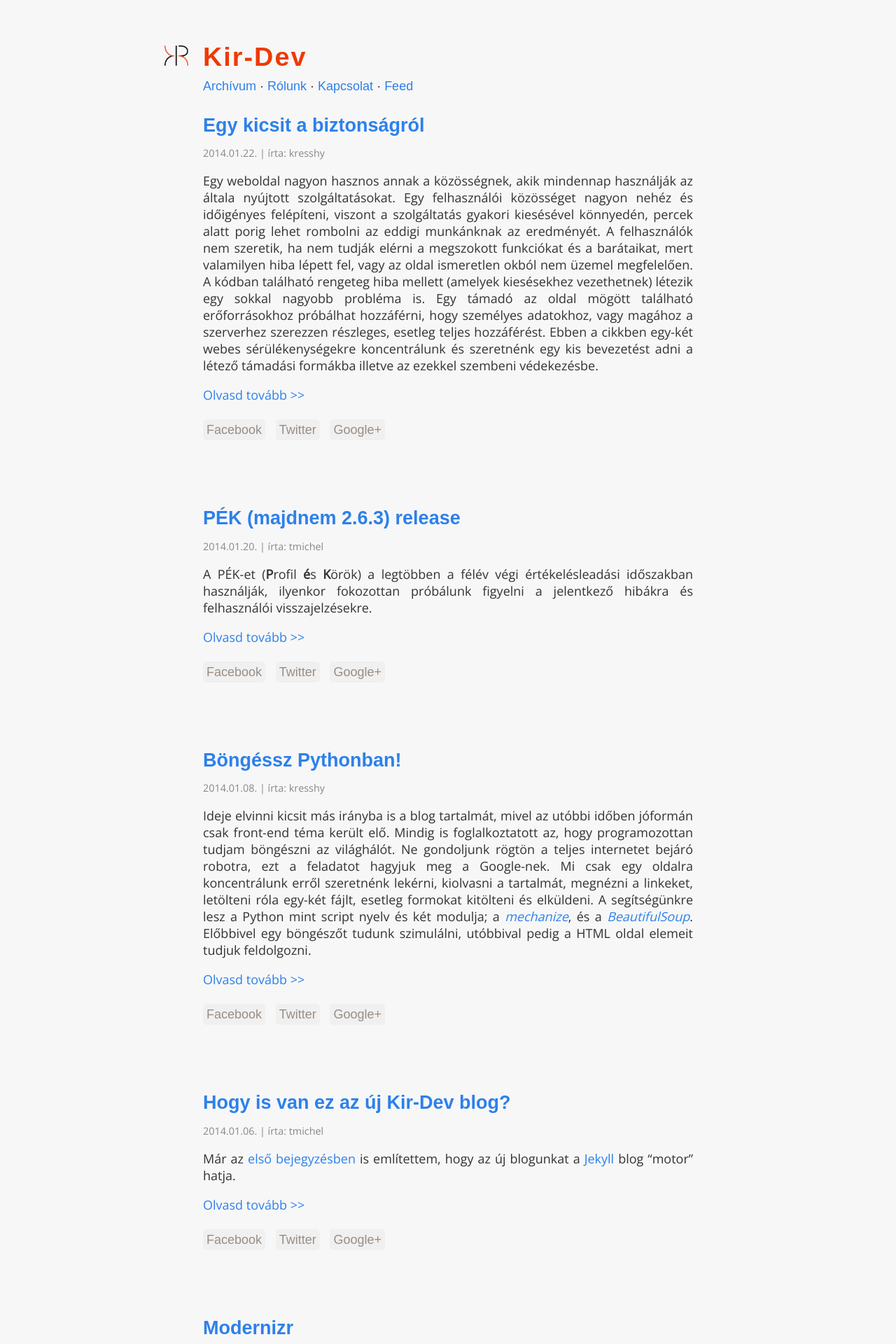
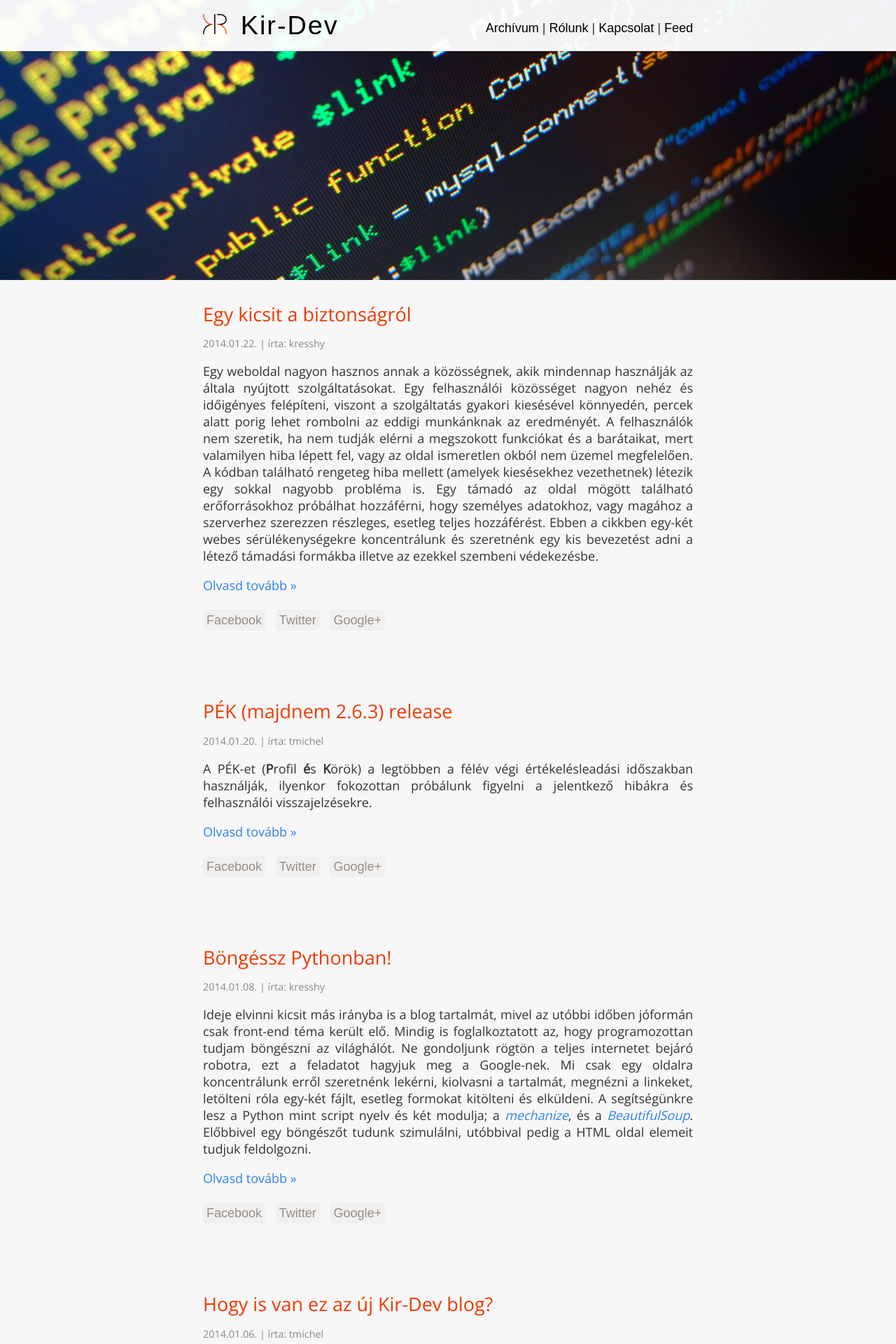
Before and after one commit to kir-dev/kir-dev.sch.bme.hu, a Jekyll site: the page built from index.html, in a window 1280 px wide. Shown: the top 1920 px of the page at 70% size. Built offline with Jekyll 4.4.1, drawn with Linux system fonts in a browser that asks for light colours; some web fonts are replaced; Markdown is read by kramdown in place of the engine named in the settings; the list of posts is cut into pages by our own code; some of the changed text lies outside the part shown.

Commit message:
new blog design

```diff
--- a/_layouts/default.html
+++ b/_layouts/default.html
@@ -17,32 +17,47 @@
         <link rel="shortcut icon" href="/img/favicon.png"/>
     </head>
     <body>
+
         <header id="page-header">
+
+            <div id="navigation">
+                <div class="container">
                     <a href="/">
                         <img src="/img/kirdev.png" alt="logo"/>
                         <h1>
                             Kir-Dev
                         </h1>
                     </a>
-        </header>
+
                     <nav>
                         <a href="/archive">Archívum</a>
-            &middot;
+                        |
                         <a href="/about">Rólunk</a>
-            &middot;
+                        |
                         <a href="/contact">Kapcsolat</a>
-            &middot;
+                        |
                         <a href="/atom.xml">Feed</a>
+
                     </nav>
+                </div>
+            </div>
+
+        </header>
+
+        <div class="container">
             <div id="main">
                 {{content}}
             </div>
+        </div>
+
         <footer>
+            <div class="container">
                 &copy; 2013 Kir-Dev
                 | email: kir-dev [kukac] sch.bme.hu
                 | <a href="https://twitter.com/KirDev">twitter</a>
                 | <a href="https://www.facebook.com/kirdevteam">facebook</a>
                 | #kir-dev on freenode
+            </div>
         </footer>
 
         <script type="text/javascript">
--- a/css/main.css
+++ b/css/main.css
@@ -1,5 +1,4 @@
 body {
-  max-width: 700px;
   margin: 0 auto;
   font-size: 18px;
   color: #333;
@@ -9,7 +8,8 @@ body {
 
 h1 {
   font-size: 1.5em;
-  font-family: 'PT mono', sans-serif;
+  font-family: 'Open Sans', sans-serif;
+  font-weight: 400;
 }
 
 p {
@@ -30,14 +30,33 @@ a:visited {
   color: #ACACAC;
 }
 
+.container {
+  position: relative;
+  width: 700px;
+  margin-left: auto;
+  margin-right: auto;
+}
+
 footer {
+  background: rgba(0, 0, 0, 0.8);
   font-size: 0.6em;
-  color: #888;
-  margin: 20px 0;
+  color: white;
+  height: 100px;
+  margin-top: 20px;
+  padding: 20px;
+}
+
+footer a {
+  color: #ef3900;
+}
+
+footer a:hover {
+  color: white;
 }
 
 nav {
-  margin-top: 10px;
+  float: right;
+  margin-top: 15px;
   font-family: "PT mono", sans-serif;
 }
 
@@ -45,32 +64,40 @@ nav a:visited {
   color: #2D80EB;
 }
 
-header#page-header {
+#page-header {
   position: relative;
-  padding-top: 60px;
+  padding-top: 0px;
   margin-bottom: 0;
   margin-top: 0;
+  min-height: 400px;
+  background: url('../img/header.jpg');
+  background-position: center center;
+  background-repeat: no-repeat;
+  background-size: cover;
 }
 
-header#page-header img {
+#navigation {
+  padding: 15px;
+  background: rgba(255, 255, 255, 0.95);
+}
+
+#navigation img {
   max-width: 34px;
   max-height: 34px;
-  position: absolute;
-  left: -55px;
-  bottom: 9px;
-  display: none;
 }
 
-header#page-header a {
+#navigation a {
   text-decoration: none;
+  color: black;
+}
+
+#navigation a:hover {
   color: #ef3900;
 }
-header#page-header a:hover {
-  color: #862304;
-}
 
-header#page-header h1 {
-  margin: 0;
+#navigation h1 {
+  display: inline;
+  margin-left: 15px;
   font-family: 'PT mono', sans-serif;
   font-size: 2.1em;
   letter-spacing: 2px;
@@ -114,8 +141,12 @@ header#page-header h1 {
   content: '\2192';
 }
 
+.post h1 a {
+  color: #ef3900;
+}
+
 .post h1 a:visited {
-  color: #2D80EB;
+  color: #ef3900;
 }
 
 .post h1 a:hover {
@@ -179,7 +210,7 @@ div.custom-post-share-buttons a:hover {
   cursor: pointer;
   font-family: "PT mono", sans-serif;
   text-decoration: none;
-  background-color:  #2D80EB; /*#a5c63b;*/
+  background-color:  #ef3900; /*#a5c63b;*/
   color: #ffffff;
   -webkit-transition-duration: .4s;
   -webkit-transition-timing-function: ease-out;
@@ -205,7 +236,7 @@ div.custom-post-share-buttons a:hover {
     font-size: 16px;
   }
 
-  header#page-header {
+  #navigation {
     padding-top: 10px;
   }
 
@@ -215,7 +246,5 @@ div.custom-post-share-buttons a:hover {
 }
 
 @media (min-width: 990px) {
-  header#page-header img {
-    display: block;
-  }
+
 }
--- a/index.html
+++ b/index.html
@@ -18,7 +18,7 @@ title: "Kir-Dev blog"
             {{ post.excerpt }}
         </div>
 
-        <div><a href="{{ post.url }}">Olvasd tovább >> </a></div>
+        <div><a href="{{ post.url }}">Olvasd tovább &raquo;</a></div>
 
         <div class="custom-post-share-buttons">
             <a href="https://www.facebook.com/sharer.php?u={{site.url}}{{post.url}}" target="_blank">
```
Also changed, not shown: img/header.jpg (added), img/logo.png (added). Lines whose indentation alone changed are shown as unchanged.
